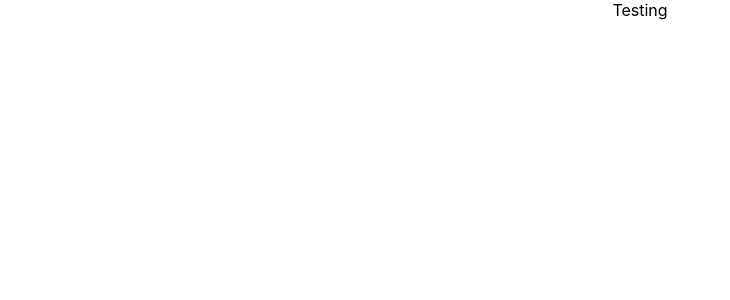
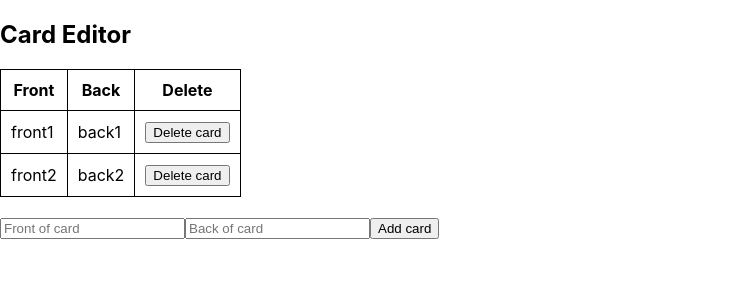
Before and after one commit to kchenx/flashcards, a React (Create React App) app: page / in a window 1280 px wide. Shown: the top 300 px of the page, without its empty margins (0-730 px from the left). Built offline with nearby package versions, Linux system fonts and the light colour scheme.

Commit message:
Add controlled input

```diff
--- a/src/App.js
+++ b/src/App.js
@@ -1,9 +1,21 @@
 import React from "react";
-import logo from "./logo.svg";
+import CardEditor from "./CardEditor";
 import "./App.css";
 
-function App() {
-  return <div className="App">Testing</div>;
+class App extends React.Component {
+  constructor(props) {
+    super(props);
+    this.state = {
+      cards: [
+        { front: "front1", back: "back1" },
+        { front: "front2", back: "back2" },
+      ],
+    };
+  }
+
+  render() {
+    return <CardEditor cards={this.state.cards} />;
+  }
 }
 
 export default App;
--- /dev/null
+++ b/src/CardEditor.css
@@ -0,0 +1,14 @@
+table,
+td,
+th {
+  border: 1px solid black;
+}
+
+table {
+  border-collapse: collapse;
+}
+
+td,
+th {
+  padding: 10px;
+}
--- /dev/null
+++ b/src/CardEditor.js
@@ -0,0 +1,59 @@
+import React from "react";
+import "./CardEditor.css";
+
+class CardEditor extends React.Component {
+  constructor(props) {
+    super(props);
+    this.state = { front: "", back: "" };
+  }
+
+  handleChange = (event) => {
+    this.setState({ [event.target.name]: event.target.value });
+  };
+
+  render() {
+    const cards = this.props.cards.map((card, index) => {
+      return (
+        <tr key={index}>
+          <td>{card.front}</td>
+          <td>{card.back}</td>
+          <td>
+            <button>Delete card</button>
+          </td>
+        </tr>
+      );
+    });
+
+    return (
+      <div>
+        <h2>Card Editor</h2>
+        <table>
+          <thead>
+            <tr>
+              <th>Front</th>
+              <th>Back</th>
+              <th>Delete</th>
+            </tr>
+          </thead>
+          <tbody>{cards}</tbody>
+        </table>
+        <br />
+        <input
+          name="front"
+          onChange={this.handleChange}
+          placeholder="Front of card"
+          value={this.state.front}
+        />
+        <input
+          name="back"
+          onChange={this.handleChange}
+          placeholder="Back of card"
+          value={this.state.back}
+        />
+        <button>Add card</button>
+      </div>
+    );
+  }
+}
+
+export default CardEditor;
```
